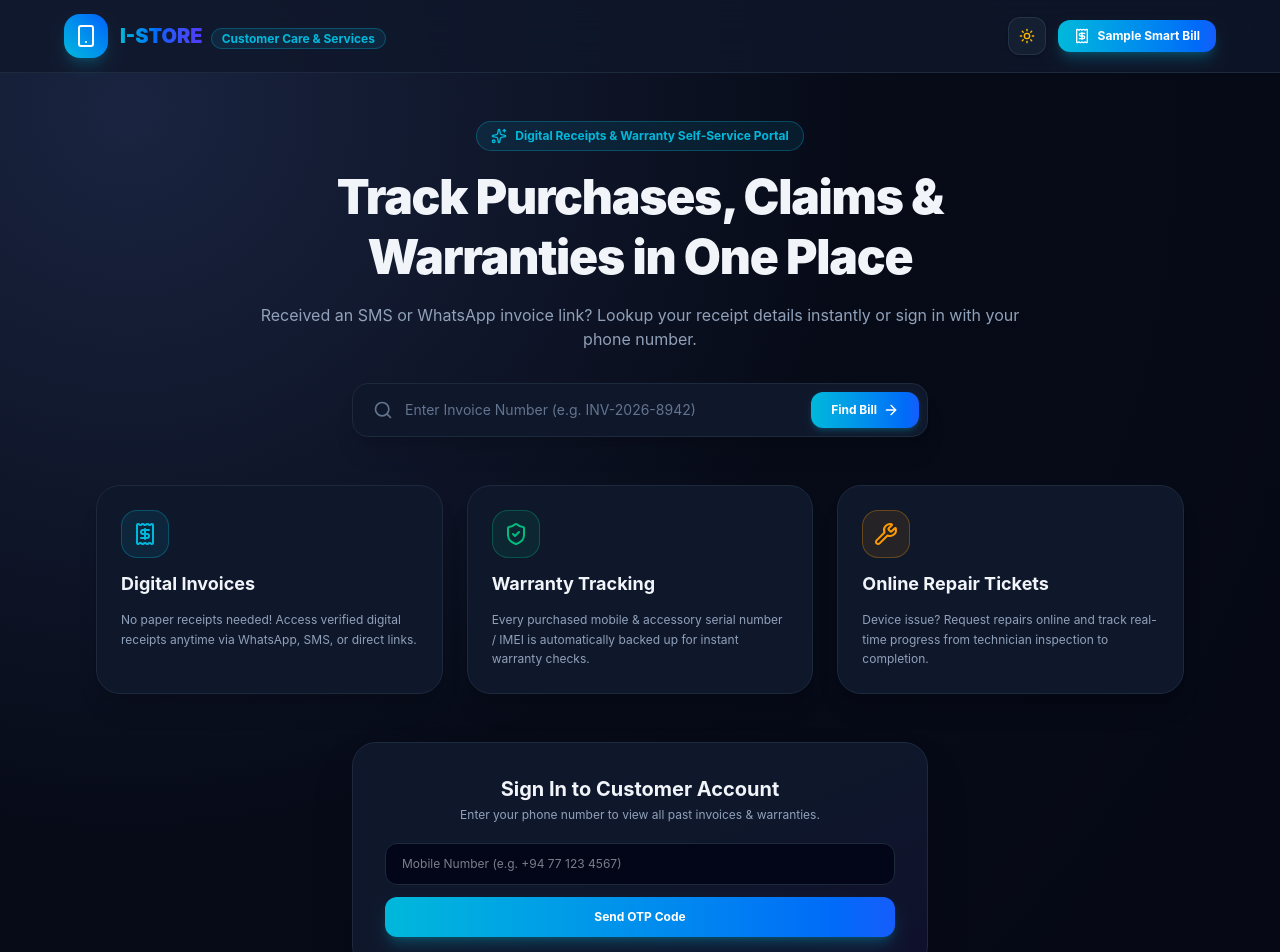
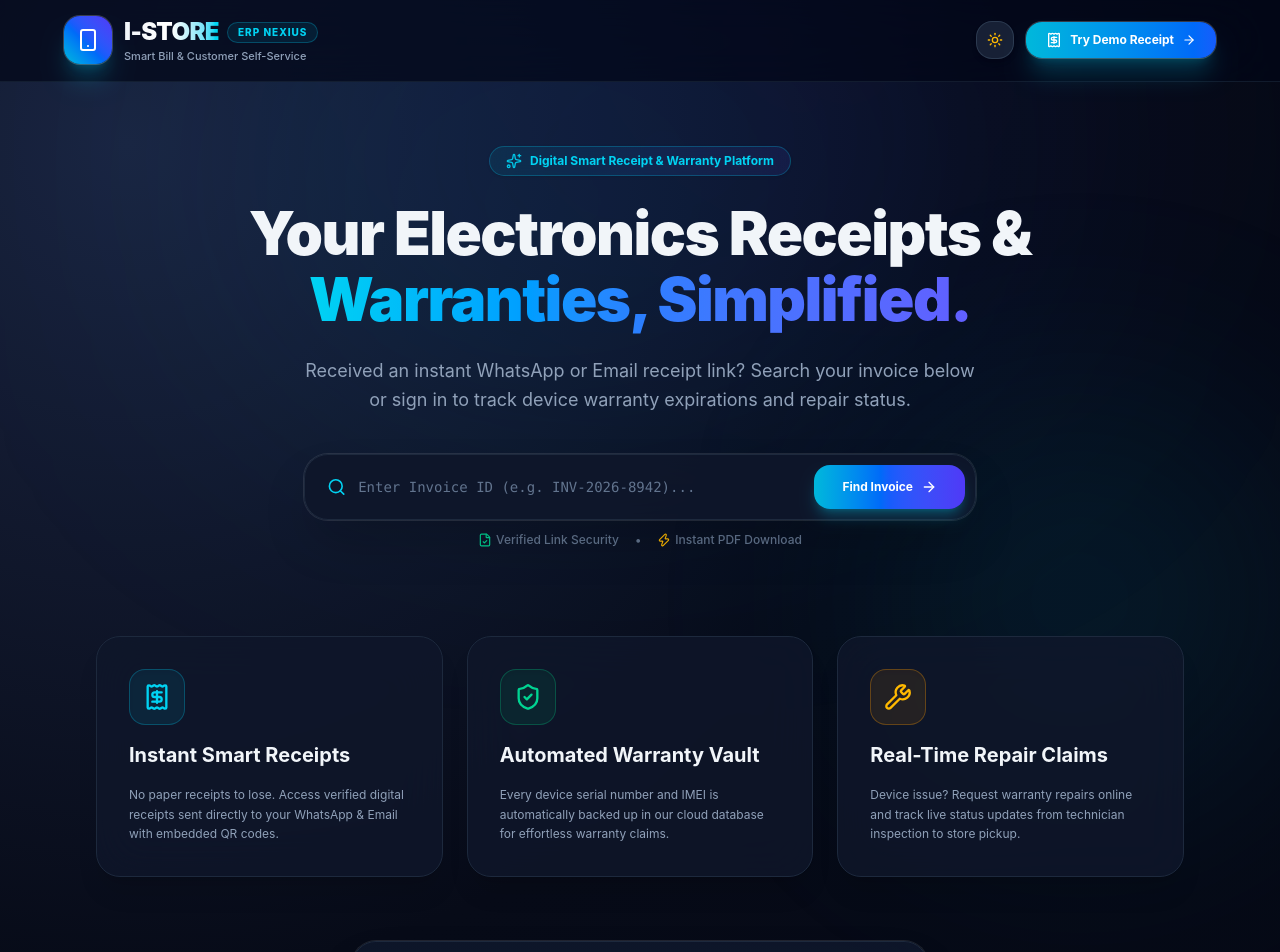
Before and after one commit to SahanPramuditha-Dev/I-Store-Customer-Portal, a React (Vite) app: page / in a window 1280 px wide. Shown: the top 952 px of the page. Built offline with nearby package versions, Linux system fonts and the light colour scheme.

Commit message:
Major visual upgrade: Apple/Stripe-grade landing page with glowing mesh orbs, glassmorphism, & premium typography

```diff
--- a/src/App.tsx
+++ b/src/App.tsx
@@ -20,7 +20,9 @@ import {
   Moon,
   ShieldCheck,
   Search,
-  ArrowRight
+  ArrowRight,
+  Zap,
+  FileCheck
 } from 'lucide-react';
 
 interface InvoiceItem {
@@ -72,15 +74,12 @@ const MOCK_INVOICES: Record<string, Invoice> = {
   }
 };
 
-/* -------------------------------------------------------------------------- */
-/* THEME TOGGLE BUTTON COMPONENT                                             */
-/* -------------------------------------------------------------------------- */
 function ThemeToggle({ isDark, onToggle }: { isDark: boolean; onToggle: () => void }) {
   return (
     <button
       onClick={onToggle}
       title={isDark ? "Switch to Light Mode" : "Switch to Dark Mode"}
-      className="p-2.5 rounded-xl bg-slate-800/60 dark:bg-slate-800 light:bg-slate-100 hover:bg-slate-700/80 dark:hover:bg-slate-700 text-amber-400 dark:text-cyan-400 border border-slate-700/60 dark:border-slate-700 light:border-slate-300 transition shadow-sm"
+      className="p-2.5 rounded-2xl bg-slate-800/80 dark:bg-slate-800/80 light:bg-slate-100 hover:bg-slate-700 text-amber-400 dark:text-cyan-400 border border-slate-700/80 dark:border-slate-700 light:border-slate-300 transition-all duration-200 shadow-md"
     >
       {isDark ? <Sun className="w-4 h-4 text-amber-400" /> : <Moon className="w-4 h-4 text-indigo-600" />}
     </button>
@@ -88,7 +87,7 @@ function ThemeToggle({ isDark, onToggle }: { isDark: boolean; onToggle: () => vo
 }
 
 /* -------------------------------------------------------------------------- */
-/* REAL LANDING PAGE (Root URL: /)                                            */
+/* NEXT-GEN APPLE/STRIPE-LEVEL LANDING PAGE                                   */
 /* -------------------------------------------------------------------------- */
 function StoreLandingPage({ isDark, toggleTheme }: { isDark: boolean; toggleTheme: () => void }) {
   const [searchId, setSearchId] = useState('');
@@ -97,21 +96,29 @@ function StoreLandingPage({ isDark, toggleTheme }: { isDark: boolean; toggleThem
   const [userLoggedIn, setUserLoggedIn] = useState(false);
 
   return (
-    <div className="min-h-screen flex flex-col font-sans transition-colors duration-300">
-      {/* Top Header */}
-      <header className="border-b border-slate-800 dark:border-slate-800 light:border-slate-200 bg-slate-900/80 dark:bg-slate-900/80 light:bg-white/80 backdrop-blur-xl sticky top-0 z-50 px-4 py-3.5">
+    <div className="min-h-screen flex flex-col font-sans selection:bg-cyan-500 selection:text-white transition-colors duration-300 overflow-x-hidden">
+
+      {/* Background Decorative Mesh Orbs */}
+      <div className="fixed top-[-100px] left-1/2 -translate-x-1/2 w-[800px] h-[500px] bg-gradient-to-tr from-cyan-500/15 via-blue-600/10 to-indigo-600/15 rounded-full blur-[140px] pointer-events-none -z-10"></div>
+      <div className="fixed bottom-0 right-0 w-[400px] h-[400px] bg-cyan-500/10 rounded-full blur-[120px] pointer-events-none -z-10"></div>
+
+      {/* Glassmorphic Navbar */}
+      <header className="border-b border-slate-800/60 dark:border-slate-800/60 light:border-slate-200/80 bg-slate-950/70 dark:bg-slate-950/70 light:bg-white/70 backdrop-blur-2xl sticky top-0 z-50 px-4 md:px-8 py-4">
         <div className="max-w-6xl mx-auto flex items-center justify-between">
           <div className="flex items-center space-x-3">
-            <div className="bg-gradient-to-tr from-cyan-500 to-blue-600 p-2.5 rounded-2xl text-white shadow-lg shadow-cyan-500/20">
+            <div className="bg-gradient-to-tr from-cyan-500 via-blue-600 to-indigo-600 p-3 rounded-2xl text-white shadow-xl shadow-cyan-500/25 ring-1 ring-white/20">
               <Smartphone className="w-6 h-6" />
             </div>
             <div>
-              <span className="text-xl font-black bg-gradient-to-r from-cyan-500 via-blue-600 to-indigo-600 bg-clip-text text-transparent">
+              <div className="flex items-center space-x-2">
+                <span className="text-2xl font-black tracking-tight bg-gradient-to-r from-slate-100 via-white to-cyan-400 dark:from-white dark:to-cyan-400 light:from-slate-900 light:to-cyan-600 bg-clip-text text-transparent">
                   I-STORE
                 </span>
-              <span className="ml-2 text-xs bg-cyan-500/10 text-cyan-500 border border-cyan-500/30 px-2.5 py-0.5 rounded-full font-bold">
-                Customer Care & Services
+                <span className="text-[10px] uppercase font-extrabold tracking-widest bg-cyan-500/10 text-cyan-400 border border-cyan-500/30 px-2.5 py-0.5 rounded-full">
+                  ERP Nexius
                 </span>
+              </div>
+              <p className="text-[11px] text-slate-400 dark:text-slate-400 light:text-slate-500 font-medium">Smart Bill & Customer Self-Service</p>
             </div>
           </div>
 
@@ -119,153 +126,179 @@ function StoreLandingPage({ isDark, toggleTheme }: { isDark: boolean; toggleThem
             <ThemeToggle isDark={isDark} onToggle={toggleTheme} />
             <Link
               to="/invoice/INV-2026-8942?token=sec_98a71b"
-              className="hidden sm:flex items-center space-x-2 px-4 py-2 bg-gradient-to-r from-cyan-500 to-blue-600 hover:opacity-90 rounded-xl text-xs font-bold text-white shadow-lg shadow-cyan-500/25 transition"
+              className="flex items-center space-x-2 px-5 py-2.5 bg-gradient-to-r from-cyan-500 to-blue-600 hover:from-cyan-400 hover:to-blue-500 rounded-2xl text-xs font-bold text-white shadow-xl shadow-cyan-500/25 transition transform active:scale-95 ring-1 ring-white/20"
             >
               <Receipt className="w-4 h-4" />
-              <span>Sample Smart Bill</span>
+              <span className="hidden sm:inline">Try Demo Receipt</span>
+              <ArrowRight className="w-3.5 h-3.5" />
             </Link>
           </div>
         </div>
       </header>
 
       {/* Hero Section */}
-      <main className="flex-1 max-w-6xl mx-auto w-full p-4 md:p-8 space-y-12">
+      <main className="flex-1 max-w-6xl mx-auto w-full px-4 md:px-8 py-10 md:py-16 space-y-16">
 
-        <div className="text-center max-w-3xl mx-auto space-y-4 pt-4">
-          <div className="inline-flex items-center space-x-2 bg-cyan-500/10 border border-cyan-500/30 px-3.5 py-1.5 rounded-full text-xs font-bold text-cyan-500">
-            <Sparkles className="w-4 h-4" />
-            <span>Digital Receipts & Warranty Self-Service Portal</span>
+        {/* Main Hero Header & Interactive Search */}
+        <div className="text-center max-w-4xl mx-auto space-y-6">
+          <div className="inline-flex items-center space-x-2 bg-gradient-to-r from-cyan-500/10 via-blue-500/10 to-indigo-500/10 border border-cyan-500/30 px-4 py-1.5 rounded-full text-xs font-bold text-cyan-400 shadow-sm backdrop-blur-md">
+            <Sparkles className="w-4 h-4 text-cyan-400 animate-pulse" />
+            <span>Digital Smart Receipt & Warranty Platform</span>
           </div>
 
-          <h1 className="text-3xl md:text-5xl font-black text-slate-100 dark:text-white light:text-slate-900 tracking-tight leading-tight">
-            Track Purchases, Claims & Warranties in One Place
+          <h1 className="text-4xl md:text-6xl font-black text-slate-100 dark:text-white light:text-slate-900 tracking-tight leading-[1.1]">
+            Your Electronics Receipts & <br className="hidden md:inline" />
+            <span className="bg-gradient-to-r from-cyan-400 via-blue-500 to-indigo-500 bg-clip-text text-transparent">
+              Warranties, Simplified.
+            </span>
           </h1>
-          <p className="text-sm md:text-base text-slate-400 dark:text-slate-400 light:text-slate-600">
-            Received an SMS or WhatsApp invoice link? Lookup your receipt details instantly or sign in with your phone number.
+
+          <p className="text-sm md:text-lg text-slate-400 dark:text-slate-400 light:text-slate-600 max-w-2xl mx-auto leading-relaxed">
+            Received an instant WhatsApp or Email receipt link? Search your invoice below or sign in to track device warranty expirations and repair status.
           </p>
 
-          {/* Quick Invoice Lookup Bar */}
-          <div className="max-w-xl mx-auto pt-4">
+          {/* Premium Glassmorphic Search Bar */}
+          <div className="max-w-2xl mx-auto pt-4">
             <form
               onSubmit={(e) => {
                 e.preventDefault();
-                if (searchId.trim()) {
                 window.location.href = `/invoice/INV-2026-8942?token=sec_98a71b`;
-                }
               }}
-              className="flex items-center bg-slate-900 dark:bg-slate-900 light:bg-white border border-slate-800 dark:border-slate-800 light:border-slate-300 p-2 rounded-2xl shadow-xl"
+              className="flex flex-col sm:flex-row items-center bg-slate-900/90 dark:bg-slate-900/90 light:bg-white/90 backdrop-blur-2xl border border-slate-800 dark:border-slate-800 light:border-slate-300 p-2 sm:p-2.5 rounded-3xl shadow-2xl space-y-2 sm:space-y-0 sm:space-x-2 ring-1 ring-white/10"
             >
-              <div className="pl-3 text-slate-500">
-                <Search className="w-5 h-5" />
-              </div>
+              <div className="flex items-center w-full pl-3 text-slate-400">
+                <Search className="w-5 h-5 text-cyan-400" />
                 <input
                   type="text"
                   value={searchId}
                   onChange={(e) => setSearchId(e.target.value)}
-                placeholder="Enter Invoice Number (e.g. INV-2026-8942)"
-                className="w-full bg-transparent border-none px-3 py-2 text-sm text-slate-100 dark:text-white light:text-slate-900 focus:outline-none placeholder:text-slate-500"
+                  placeholder="Enter Invoice ID (e.g. INV-2026-8942)..."
+                  className="w-full bg-transparent border-none px-3 py-2.5 text-sm text-slate-100 dark:text-white light:text-slate-900 focus:outline-none placeholder:text-slate-500 font-mono"
                 />
+              </div>
               <button
                 type="submit"
-                className="px-5 py-2.5 bg-gradient-to-r from-cyan-500 to-blue-600 text-white font-bold rounded-xl text-xs flex items-center space-x-1.5 shrink-0 shadow-md shadow-cyan-500/20"
+                className="w-full sm:w-auto px-7 py-3.5 bg-gradient-to-r from-cyan-500 via-blue-600 to-indigo-600 hover:from-cyan-400 hover:to-indigo-500 text-white font-bold rounded-2xl text-xs flex items-center justify-center space-x-2 shrink-0 shadow-lg shadow-cyan-500/30 transition transform active:scale-95"
               >
-                <span>Find Bill</span>
+                <span>Find Invoice</span>
                 <ArrowRight className="w-4 h-4" />
               </button>
             </form>
+            <div className="flex items-center justify-center space-x-4 text-xs text-slate-500 mt-3 font-medium">
+              <span className="flex items-center space-x-1">
+                <FileCheck className="w-3.5 h-3.5 text-emerald-400" />
+                <span>Verified Link Security</span>
+              </span>
+              <span>•</span>
+              <span className="flex items-center space-x-1">
+                <Zap className="w-3.5 h-3.5 text-amber-400" />
+                <span>Instant PDF Download</span>
+              </span>
+            </div>
           </div>
         </div>
 
-        {/* Feature Grid for Customers */}
-        <div className="grid grid-cols-1 md:grid-cols-3 gap-6">
-          {/* Feature 1 */}
-          <div className="bg-slate-900 dark:bg-slate-900 light:bg-white border border-slate-800 dark:border-slate-800 light:border-slate-200 p-6 rounded-3xl space-y-3 shadow-xl">
-            <div className="w-12 h-12 rounded-2xl bg-cyan-500/10 border border-cyan-500/30 flex items-center justify-center text-cyan-500">
-              <Receipt className="w-6 h-6" />
+        {/* Feature Cards Showcase */}
+        <div className="grid grid-cols-1 md:grid-cols-3 gap-6 pt-6">
+          {/* Card 1 */}
+          <div className="group bg-slate-900/80 dark:bg-slate-900/80 light:bg-white/80 backdrop-blur-xl border border-slate-800 dark:border-slate-800 light:border-slate-200 p-8 rounded-3xl space-y-4 shadow-xl hover:border-cyan-500/40 transition-all duration-300 hover:-translate-y-1 relative overflow-hidden">
+            <div className="w-14 h-14 rounded-2xl bg-cyan-500/10 border border-cyan-500/30 flex items-center justify-center text-cyan-400 shadow-inner group-hover:scale-110 transition-transform">
+              <Receipt className="w-7 h-7" />
             </div>
-            <h3 className="font-bold text-lg text-slate-100 dark:text-white light:text-slate-900">Digital Invoices</h3>
+            <h3 className="font-bold text-xl text-slate-100 dark:text-white light:text-slate-900">Instant Smart Receipts</h3>
             <p className="text-xs text-slate-400 dark:text-slate-400 light:text-slate-600 leading-relaxed">
-              No paper receipts needed! Access verified digital receipts anytime via WhatsApp, SMS, or direct links.
+              No paper receipts to lose. Access verified digital receipts sent directly to your WhatsApp & Email with embedded QR codes.
             </p>
           </div>
 
-          {/* Feature 2 */}
-          <div className="bg-slate-900 dark:bg-slate-900 light:bg-white border border-slate-800 dark:border-slate-800 light:border-slate-200 p-6 rounded-3xl space-y-3 shadow-xl">
-            <div className="w-12 h-12 rounded-2xl bg-emerald-500/10 border border-emerald-500/30 flex items-center justify-center text-emerald-500">
-              <ShieldCheck className="w-6 h-6" />
+          {/* Card 2 */}
+          <div className="group bg-slate-900/80 dark:bg-slate-900/80 light:bg-white/80 backdrop-blur-xl border border-slate-800 dark:border-slate-800 light:border-slate-200 p-8 rounded-3xl space-y-4 shadow-xl hover:border-emerald-500/40 transition-all duration-300 hover:-translate-y-1 relative overflow-hidden">
+            <div className="w-14 h-14 rounded-2xl bg-emerald-500/10 border border-emerald-500/30 flex items-center justify-center text-emerald-400 shadow-inner group-hover:scale-110 transition-transform">
+              <ShieldCheck className="w-7 h-7" />
             </div>
-            <h3 className="font-bold text-lg text-slate-100 dark:text-white light:text-slate-900">Warranty Tracking</h3>
+            <h3 className="font-bold text-xl text-slate-100 dark:text-white light:text-slate-900">Automated Warranty Vault</h3>
             <p className="text-xs text-slate-400 dark:text-slate-400 light:text-slate-600 leading-relaxed">
-              Every purchased mobile & accessory serial number / IMEI is automatically backed up for instant warranty checks.
+              Every device serial number and IMEI is automatically backed up in our cloud database for effortless warranty claims.
             </p>
           </div>
 
-          {/* Feature 3 */}
-          <div className="bg-slate-900 dark:bg-slate-900 light:bg-white border border-slate-800 dark:border-slate-800 light:border-slate-200 p-6 rounded-3xl space-y-3 shadow-xl">
-            <div className="w-12 h-12 rounded-2xl bg-amber-500/10 border border-amber-500/30 flex items-center justify-center text-amber-500">
-              <Wrench className="w-6 h-6" />
+          {/* Card 3 */}
+          <div className="group bg-slate-900/80 dark:bg-slate-900/80 light:bg-white/80 backdrop-blur-xl border border-slate-800 dark:border-slate-800 light:border-slate-200 p-8 rounded-3xl space-y-4 shadow-xl hover:border-amber-500/40 transition-all duration-300 hover:-translate-y-1 relative overflow-hidden">
+            <div className="w-14 h-14 rounded-2xl bg-amber-500/10 border border-amber-500/30 flex items-center justify-center text-amber-400 shadow-inner group-hover:scale-110 transition-transform">
+              <Wrench className="w-7 h-7" />
             </div>
-            <h3 className="font-bold text-lg text-slate-100 dark:text-white light:text-slate-900">Online Repair Tickets</h3>
+            <h3 className="font-bold text-xl text-slate-100 dark:text-white light:text-slate-900">Real-Time Repair Claims</h3>
             <p className="text-xs text-slate-400 dark:text-slate-400 light:text-slate-600 leading-relaxed">
-              Device issue? Request repairs online and track real-time progress from technician inspection to completion.
+              Device issue? Request warranty repairs online and track live status updates from technician inspection to store pickup.
             </p>
           </div>
         </div>
 
-        {/* Customer Self-Service Account Box */}
-        <div className="bg-gradient-to-br from-slate-900 via-slate-900 to-indigo-950/40 dark:from-slate-900 dark:to-indigo-950/40 light:from-white light:to-slate-100 border border-slate-800 dark:border-slate-800 light:border-slate-200 rounded-3xl p-6 md:p-8 shadow-2xl max-w-xl mx-auto space-y-5">
-          <div className="text-center space-y-1">
-            <h2 className="text-xl font-bold text-slate-100 dark:text-white light:text-slate-900">Sign In to Customer Account</h2>
-            <p className="text-xs text-slate-400 dark:text-slate-400 light:text-slate-600">Enter your phone number to view all past invoices & warranties.</p>
+        {/* Customer Self-Service Sign-In Box */}
+        <div className="bg-gradient-to-br from-slate-900/90 via-slate-900/90 to-indigo-950/50 dark:from-slate-900/90 dark:to-indigo-950/50 light:from-white light:to-slate-100/90 backdrop-blur-2xl border border-slate-800 dark:border-slate-800 light:border-slate-200 rounded-3xl p-8 shadow-2xl max-w-xl mx-auto space-y-6 ring-1 ring-white/10">
+          <div className="text-center space-y-1.5">
+            <div className="w-12 h-12 bg-gradient-to-tr from-cyan-500 to-blue-600 rounded-2xl flex items-center justify-center mx-auto text-white shadow-lg shadow-cyan-500/30 mb-3">
+              <Smartphone className="w-6 h-6" />
+            </div>
+            <h2 className="text-2xl font-bold text-slate-100 dark:text-white light:text-slate-900">Access Customer Portal</h2>
+            <p className="text-xs text-slate-400 dark:text-slate-400 light:text-slate-600">Enter your registered phone number to view your complete purchase history.</p>
           </div>
 
           {!userLoggedIn ? (
-            <div className="space-y-3">
+            <div className="space-y-4">
+              <div>
+                <label className="text-xs font-semibold text-slate-300 dark:text-slate-300 light:text-slate-700 block mb-1">Mobile Phone Number</label>
                 <input
                   type="text"
                   value={phoneLogin}
                   onChange={(e) => setPhoneLogin(e.target.value)}
-                placeholder="Mobile Number (e.g. +94 77 123 4567)"
-                className="w-full bg-slate-950 dark:bg-slate-950 light:bg-slate-50 border border-slate-800 dark:border-slate-800 light:border-slate-300 rounded-xl px-4 py-3 text-xs text-slate-100 dark:text-white light:text-slate-900 focus:outline-none"
+                  placeholder="e.g. +94 77 123 4567"
+                  className="w-full bg-slate-950 dark:bg-slate-950 light:bg-slate-50 border border-slate-800 dark:border-slate-800 light:border-slate-300 rounded-2xl px-4 py-3.5 text-xs text-slate-100 dark:text-white light:text-slate-900 focus:outline-none focus:border-cyan-500 font-mono"
                 />
+              </div>
 
               {!otpMode ? (
                 <button
                   onClick={() => setOtpMode(true)}
-                  className="w-full py-3 bg-gradient-to-r from-cyan-500 to-blue-600 text-white font-bold rounded-xl text-xs shadow-lg shadow-cyan-500/25"
+                  className="w-full py-3.5 bg-gradient-to-r from-cyan-500 via-blue-600 to-indigo-600 hover:opacity-95 text-white font-bold rounded-2xl text-xs shadow-xl shadow-cyan-500/25 transition transform active:scale-95"
                 >
-                  Send OTP Code
+                  Send One-Time Passcode (OTP)
                 </button>
               ) : (
                 <button
                   onClick={() => setUserLoggedIn(true)}
-                  className="w-full py-3 bg-gradient-to-r from-emerald-500 to-teal-600 text-white font-bold rounded-xl text-xs shadow-lg shadow-emerald-500/25"
+                  className="w-full py-3.5 bg-gradient-to-r from-emerald-500 to-teal-600 hover:opacity-95 text-white font-bold rounded-2xl text-xs shadow-xl shadow-emerald-500/25 transition transform active:scale-95"
                 >
                   Verify Passcode & Enter Portal
                 </button>
               )}
             </div>
           ) : (
-            <div className="text-center space-y-3 bg-slate-950/60 p-4 rounded-2xl border border-slate-800">
-              <p className="text-xs font-bold text-emerald-400">Welcome Back, Kasun Perera!</p>
-              <div className="flex justify-center space-x-2">
+            <div className="text-center space-y-4 bg-slate-950/60 p-6 rounded-2xl border border-slate-800">
+              <div className="flex items-center justify-center space-x-2 text-emerald-400 font-bold text-sm">
+                <CheckCircle2 className="w-5 h-5" />
+                <span>Welcome back, Kasun Perera!</span>
+              </div>
               <Link
                 to="/invoice/INV-2026-8942?token=sec_98a71b"
-                  className="px-4 py-2 bg-cyan-600 text-white rounded-xl text-xs font-bold"
+                className="inline-flex items-center space-x-2 px-6 py-3 bg-gradient-to-r from-cyan-500 to-blue-600 text-white rounded-xl text-xs font-bold shadow-lg shadow-cyan-500/20"
               >
-                  View Purchases & Receipts
+                <span>Open Receipts & Warranties</span>
+                <ArrowRight className="w-4 h-4" />
               </Link>
-              </div>
             </div>
           )}
         </div>
       </main>
 
       {/* Footer */}
-      <footer className="border-t border-slate-800 dark:border-slate-800 light:border-slate-200 bg-slate-900/40 text-center py-6 text-xs text-slate-500">
-        <p>© 2026 I-Store Electronics. Customer Smart Bill & Portal Engine.</p>
-        <div className="mt-2 flex justify-center space-x-4 text-[11px]">
-          <Link to="/demo-hub" className="text-cyan-500 hover:underline font-semibold">ERP System Demo & Admin Hub ➔</Link>
+      <footer className="border-t border-slate-800/80 dark:border-slate-800/80 light:border-slate-200/80 bg-slate-950/60 dark:bg-slate-950/60 light:bg-slate-50 text-center py-8 text-xs text-slate-500 space-y-3">
+        <p>© 2026 I-Store Electronics POS System. Powered by Supabase & Nexius Platform.</p>
+        <div className="flex justify-center items-center space-x-6 text-[11px] font-semibold">
+          <Link to="/demo-hub" className="text-cyan-400 hover:underline flex items-center space-x-1">
+            <span>ERP System Demo & Delivery Logs</span>
+            <ChevronRight className="w-3 h-3" />
+          </Link>
         </div>
       </footer>
     </div>
@@ -651,9 +684,6 @@ function AllFeaturesHub({ isDark, toggleTheme }: { isDark: boolean; toggleTheme:
   );
 }
 
-/* -------------------------------------------------------------------------- */
-/* ROUTER SETUP WITH THEME STATE                                              */
-/* -------------------------------------------------------------------------- */
 export function App() {
   const [isDark, setIsDark] = useState(() => (localStorage.getItem("theme") ?? "dark") === "dark");
 
```
Lines whose indentation alone changed are shown as unchanged.
